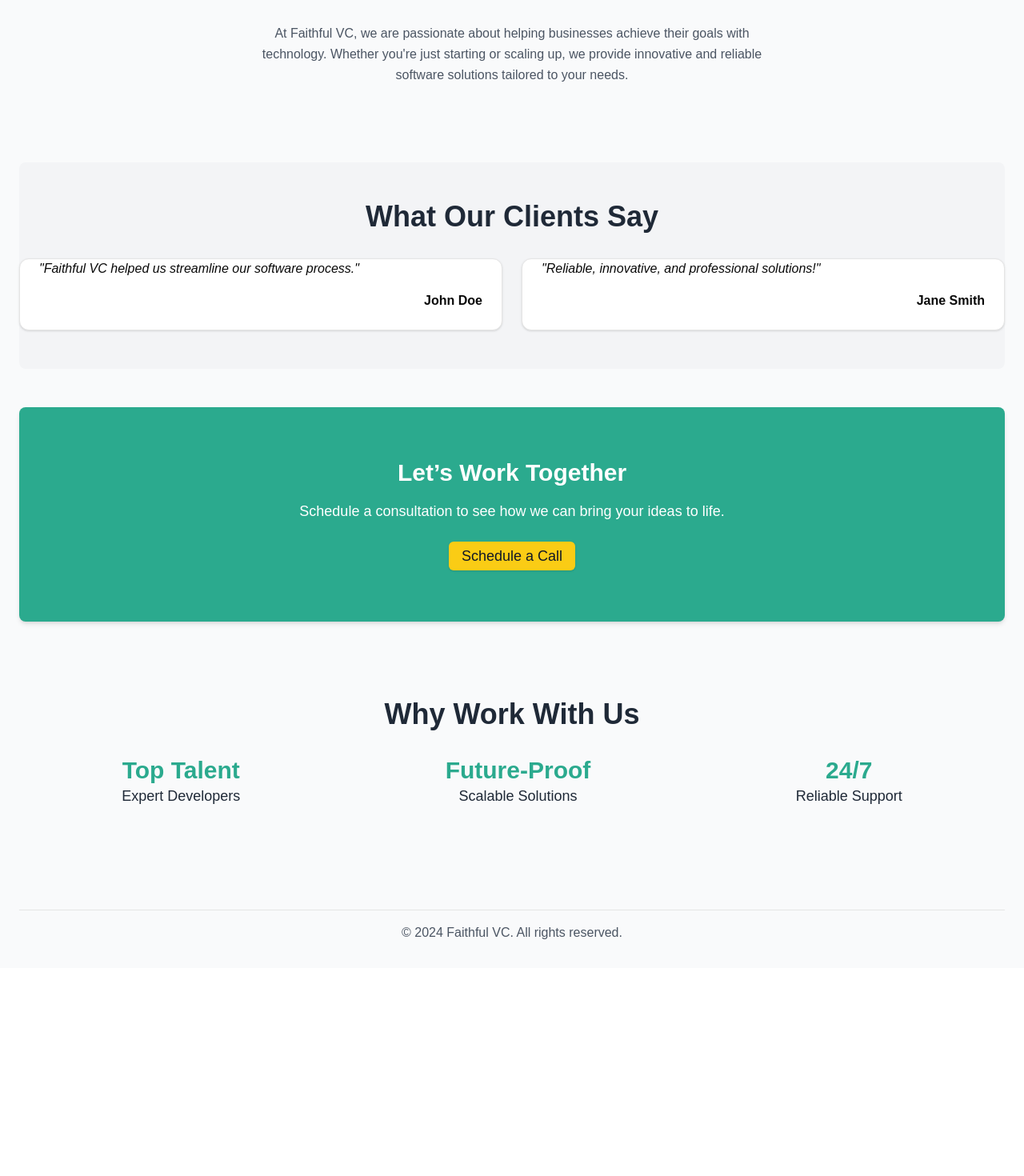
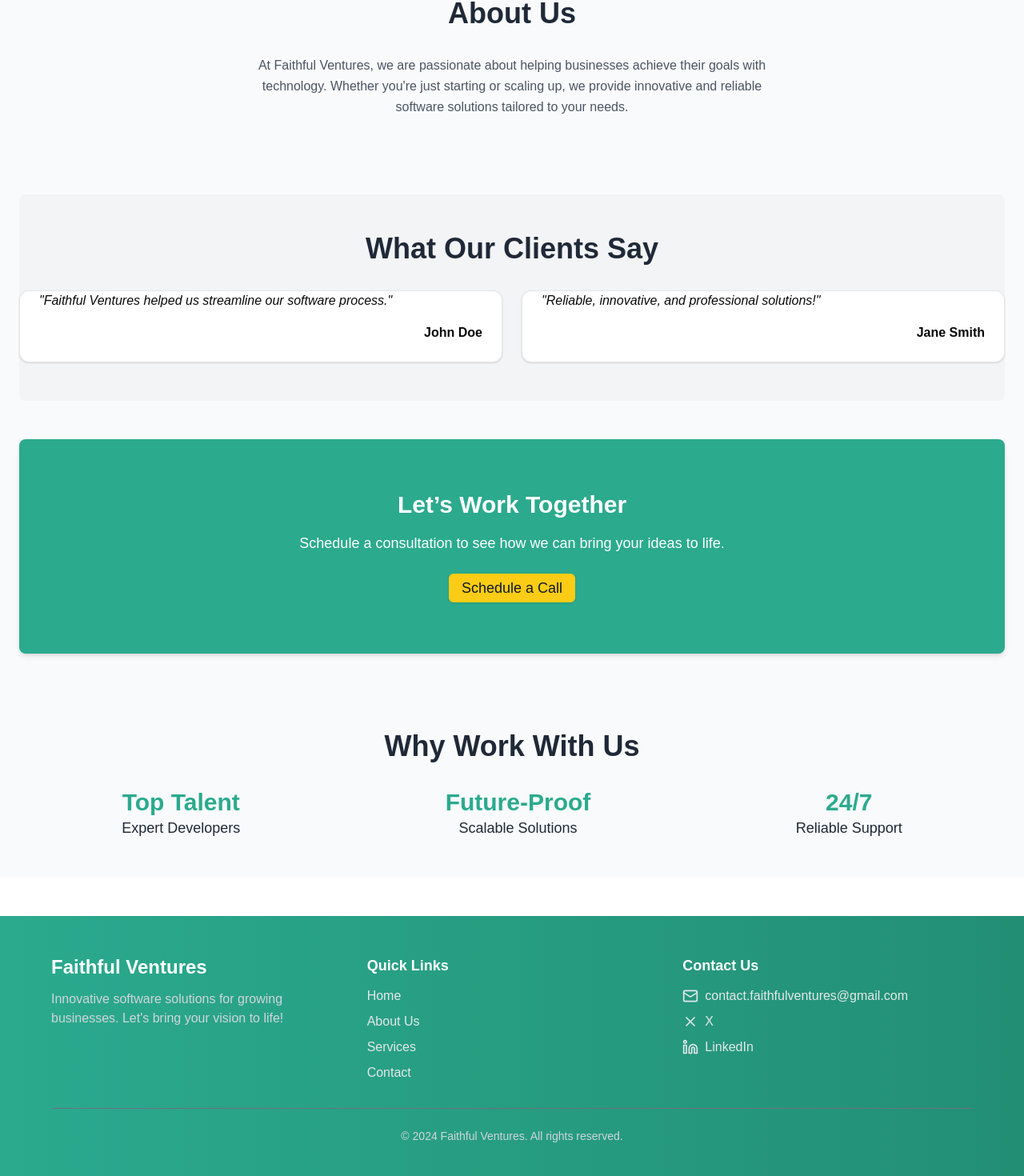
Before and after one commit to noah-sheldon/faithful-ventures, a Next.js app: page / in a window 1280 px wide. Shown: the part 965-2435 px from the top of the page at 80% size. Before the commit the page ends 2175 px from the top, so only its background shows below. Built offline with nearby package versions, Linux system fonts and the light colour scheme.

Commit message:
footer added

```diff
--- a/app/layout.tsx
+++ b/app/layout.tsx
@@ -2,6 +2,7 @@ import type { Metadata } from "next";
 import { Geist, Geist_Mono } from "next/font/google";
 import "./globals.css";
 import Navbar from "@/components/Navbar";
+import Footer from "@/components/Footer";
 
 const geistSans = Geist({
   variable: "--font-geist-sans",
@@ -70,6 +71,7 @@ export default function RootLayout({
       >
         <Navbar></Navbar>
         {children}
+        <Footer></Footer>
       </body>
     </html>
   );
--- a/app/page.tsx
+++ b/app/page.tsx
@@ -14,14 +14,14 @@ export default function Home() {
   return (
     <main className="flex flex-col items-center min-h-screen px-6 space-y-12 bg-gray-50 dark:bg-gray-900 text-gray-800 dark:text-gray-200">
       {/* Hero Section */}
-      <section className="w-full text-center py-24 bg-gray-50 rounded-lg shadow-md">
+      <section className="w-full text-center py-24 bg-gray-50 rounded-lg shadow-md m-5">
         <div className="space-y-6">
           <h1 className="text-5xl font-extrabold tracking-tight text-gray-800">
             Empowering Your Vision
           </h1>
           <p className="text-lg text-gray-600 max-w-2xl mx-auto">
-            Faithful VC provides innovative software solutions tailored to your
-            needs.
+            Faithful Ventures provides innovative software solutions tailored to
+            your needs.
           </p>
           <div className="flex justify-center gap-4">
             <Button className="bg-[#2BAA8E] text-white hover:bg-[#228F75] transition-transform transform hover:scale-105">
@@ -69,10 +69,10 @@ export default function Home() {
       <section className="w-full py-12">
         <h2 className="text-4xl font-bold text-center mb-8">About Us</h2>
         <p className="text-gray-600 dark:text-gray-300 max-w-2xl mx-auto text-center leading-relaxed">
-          At Faithful VC, we are passionate about helping businesses achieve
-          their goals with technology. Whether you're just starting or scaling
-          up, we provide innovative and reliable software solutions tailored to
-          your needs.
+          At Faithful Ventures, we are passionate about helping businesses
+          achieve their goals with technology. Whether you're just starting or
+          scaling up, we provide innovative and reliable software solutions
+          tailored to your needs.
         </p>
       </section>
 
@@ -86,7 +86,7 @@ export default function Home() {
             {
               name: "John Doe",
               feedback:
-                "Faithful VC helped us streamline our software process.",
+                "Faithful Ventures helped us streamline our software process.",
             },
             {
               name: "Jane Smith",
@@ -137,14 +137,6 @@ export default function Home() {
           ))}
         </div>
       </section>
-
-      {/* Footer */}
-      <footer className="w-full py-8 text-center text-gray-600 dark:text-gray-400">
-        <Separator />
-        <p className="mt-4">
-          &copy; {new Date().getFullYear()} Faithful VC. All rights reserved.
-        </p>
-      </footer>
     </main>
   );
 }
--- /dev/null
+++ b/components/Footer.tsx
@@ -0,0 +1,111 @@
+import Link from "next/link";
+import { Separator } from "@/components/ui/separator";
+import { Input } from "@/components/ui/input";
+import { Button } from "@/components/ui/button";
+import { Twitter, Linkedin, Mail, X } from "lucide-react";
+
+export default function Footer() {
+  return (
+    <footer className="bg-gradient-to-r from-[#2BAA8E] to-[#228F75] text-gray-200 py-12 mt-12">
+      <div className="container mx-auto px-6 md:px-12 lg:px-16">
+        {/* Footer Content */}
+        <div className="grid grid-cols-1 md:grid-cols-3 gap-8 mb-8">
+          {/* Column 1: Company Info */}
+          <div>
+            <h2 className="text-white text-2xl font-bold mb-3">
+              Faithful Ventures
+            </h2>
+            <p className="text-gray-300">
+              Innovative software solutions for growing businesses. Let's bring
+              your vision to life!
+            </p>
+          </div>
+
+          {/* Column 2: Quick Links */}
+          <div>
+            <h3 className="text-white text-lg font-semibold mb-3">
+              Quick Links
+            </h3>
+            <ul className="space-y-2">
+              {["Home", "About Us", "Services", "Contact"].map((link) => (
+                <li key={link}>
+                  <Link
+                    href={`/${link.replace(/\s/g, "").toLowerCase()}`}
+                    className="hover:text-white hover:underline underline-offset-4 transition"
+                  >
+                    {link}
+                  </Link>
+                </li>
+              ))}
+            </ul>
+          </div>
+
+          {/* Column 3: Contact */}
+          <div>
+            <h3 className="text-white text-lg font-semibold mb-3">
+              Contact Us
+            </h3>
+            <ul className="space-y-2">
+              <li className="flex items-center gap-2">
+                <Mail className="w-5 h-5" />
+                <a
+                  href="mailto:contact.faithfulventures@gmail.com"
+                  className="hover:text-white transition"
+                >
+                  contact.faithfulventures@gmail.com
+                </a>
+              </li>
+              <li className="flex items-center gap-2">
+                <X className="w-5 h-5" />
+                <a
+                  href="https://x.com/faithfulvc"
+                  target="_blank"
+                  rel="noopener noreferrer"
+                  className="hover:text-white transition"
+                >
+                  X
+                </a>
+              </li>
+              <li className="flex items-center gap-2">
+                <Linkedin className="w-5 h-5" />
+                <a
+                  href="https://www.linkedin.com/company/faithfulvc/"
+                  target="_blank"
+                  rel="noopener noreferrer"
+                  className="hover:text-white transition"
+                >
+                  LinkedIn
+                </a>
+              </li>
+            </ul>
+          </div>
+        </div>
+
+        {/* Newsletter Signup
+        <div className="text-center mb-8">
+          <h3 className="text-white text-lg font-semibold mb-4">
+            Stay Updated
+          </h3>
+          <div className="flex justify-center gap-2">
+            <Input
+              placeholder="Enter your email"
+              className="w-64 rounded-md bg-gray-700 text-gray-300 focus:outline-none focus:ring focus:ring-yellow-400"
+            />
+            <Button className="bg-yellow-400 text-gray-800 hover:bg-yellow-500 transition">
+              Subscribe
+            </Button>
+          </div>
+        </div> */}
+
+        {/* Separator */}
+        <Separator className="bg-gray-500" />
+
+        {/* Copyright */}
+        <div className="text-center text-sm text-gray-300 mt-6">
+          &copy; {new Date().getFullYear()} Faithful Ventures. All rights
+          reserved.
+        </div>
+      </div>
+    </footer>
+  );
+}
```
